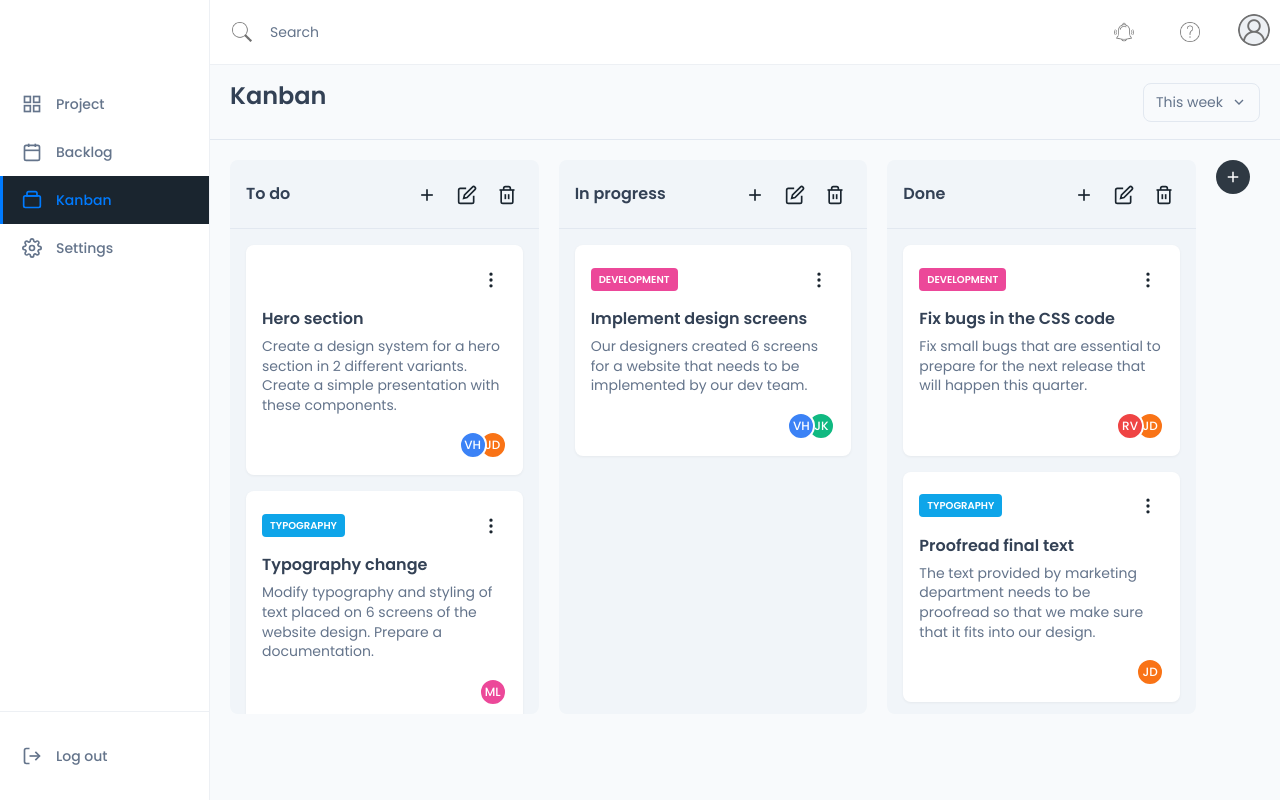
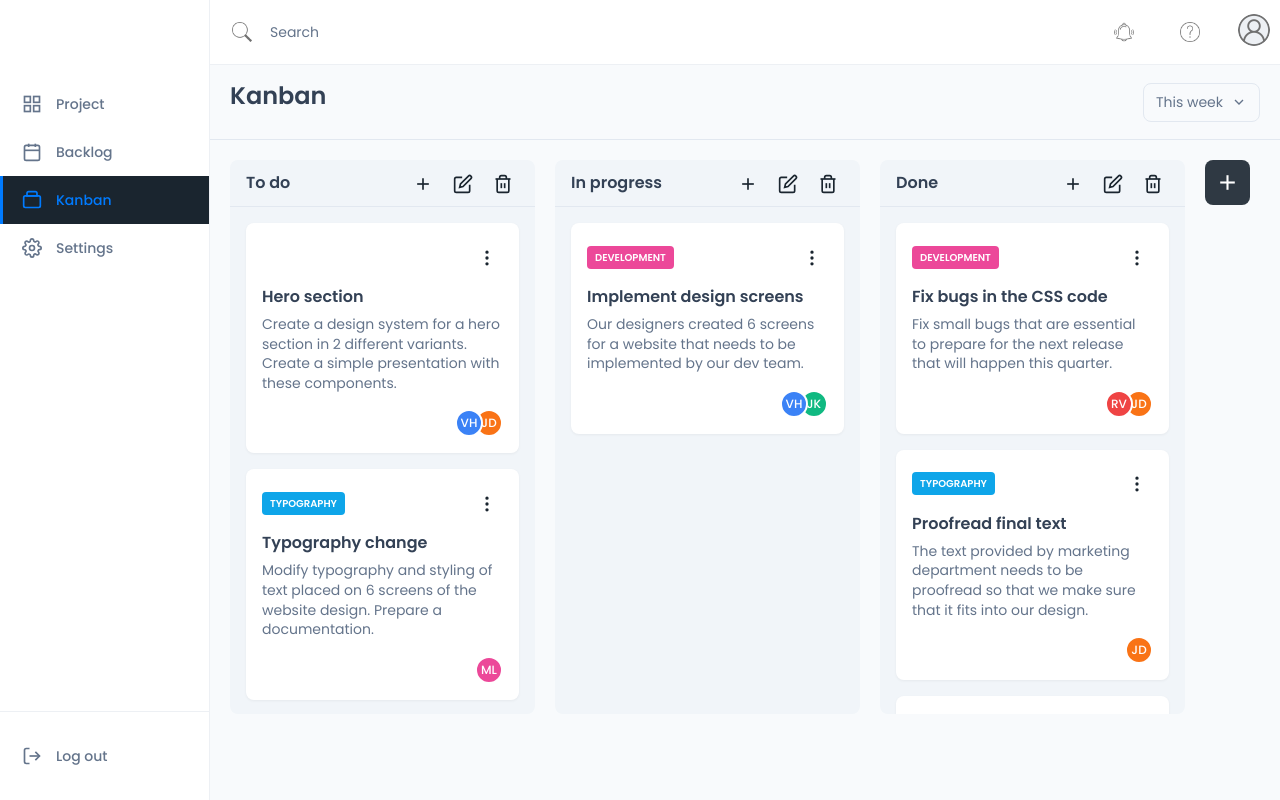
Before and after one commit to TranSang231/Scrum-Agile-Project-Management-Website, a React (Vite) app: page /kanban in a window 1280 px wide. Built offline with nearby package versions, Linux system fonts and the light colour scheme.

Commit message:
edit css kanban

```diff
--- a/src/assets/styles/pages/kanban/kanban.scss
+++ b/src/assets/styles/pages/kanban/kanban.scss
@@ -60,7 +60,7 @@
         display: flex;
         justify-content: space-between;
         align-items: center;
-        padding: 16px;
+        padding: 5px 16px;
         border-bottom: 1px solid #e2e8f0;
 
         .column-title {
--- a/src/assets/styles/pages/kanban/kanbanColumn.scss
+++ b/src/assets/styles/pages/kanban/kanbanColumn.scss
@@ -5,8 +5,8 @@
 .add-column-button {
 
     button {
-        width: 34px;
-        height: 34px;
+        width: 45px;
+        height: 45px;
         display: inline-flex;
         align-items: center;
         gap: 8px;
@@ -14,7 +14,6 @@
         background-color: rgba($thirdary-color, 0.9);
         color: $secondary-color;
         border: none;
-        border-radius: 50%;
         font-size: 14px;
         font-weight: 500;
         cursor: pointer;
@@ -26,6 +25,8 @@
         }
 
         svg {
+            width: 25px;
+            height: 25px;
             flex-shrink: 0;
         }
     }
```
